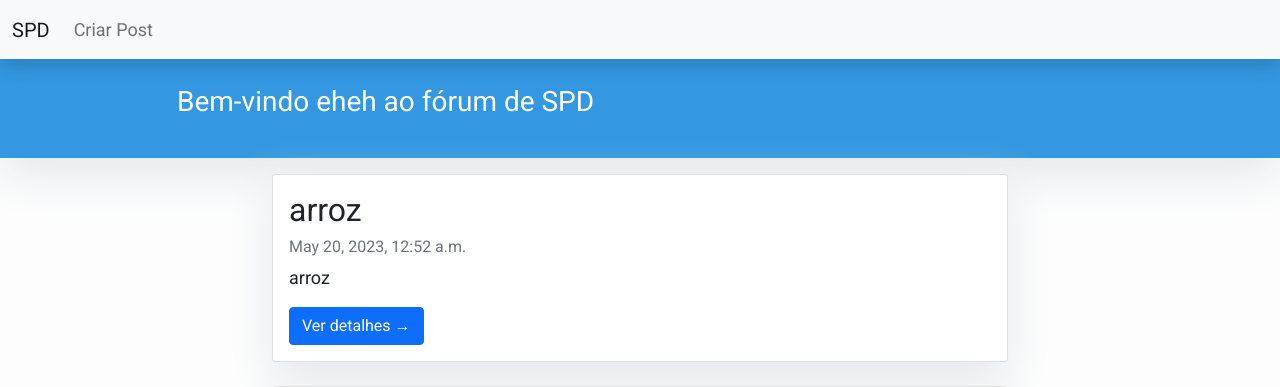
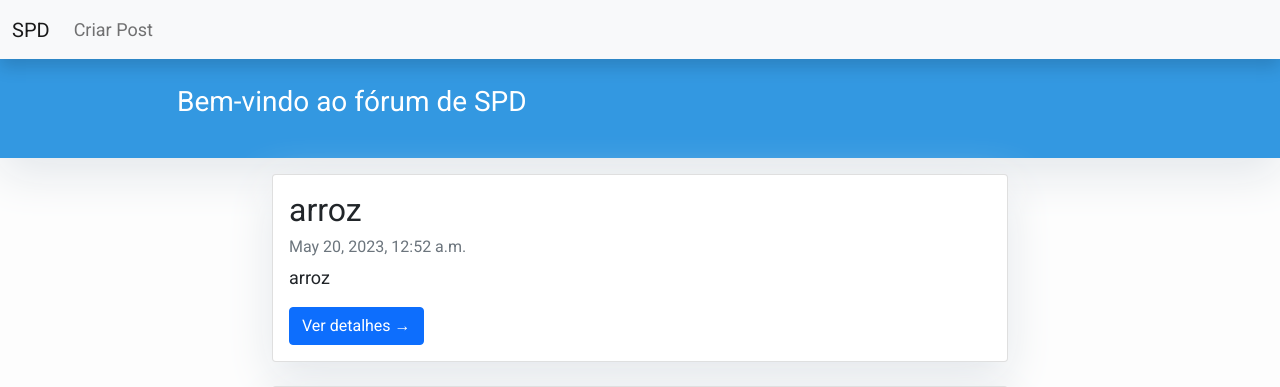
Before and after one commit to J0rgeM/SPD_Django, a Django app: page / in a window 1280 px wide. Shown: the top 387 px of the page. Run offline with Django 4.2, Linux system fonts and the light colour scheme; data comes from the database, SQL or seed files in the repository.

Commit message:
titulo updated index.html

```diff
--- a/templates/index.html
+++ b/templates/index.html
@@ -23,7 +23,7 @@
         <div class="row">
             <div class="col-md-8 col-md-10 mx-auto">
                 <div class="site-heading">
-                    <h3 class="site-heading my-4 mt-3 text-white">Bem-vindo eheh ao fórum de SPD</h3>
+                    <h3 class="site-heading my-4 mt-3 text-white">Bem-vindo ao fórum de SPD</h3>
                 </div>
             </div>
         </div>
```
